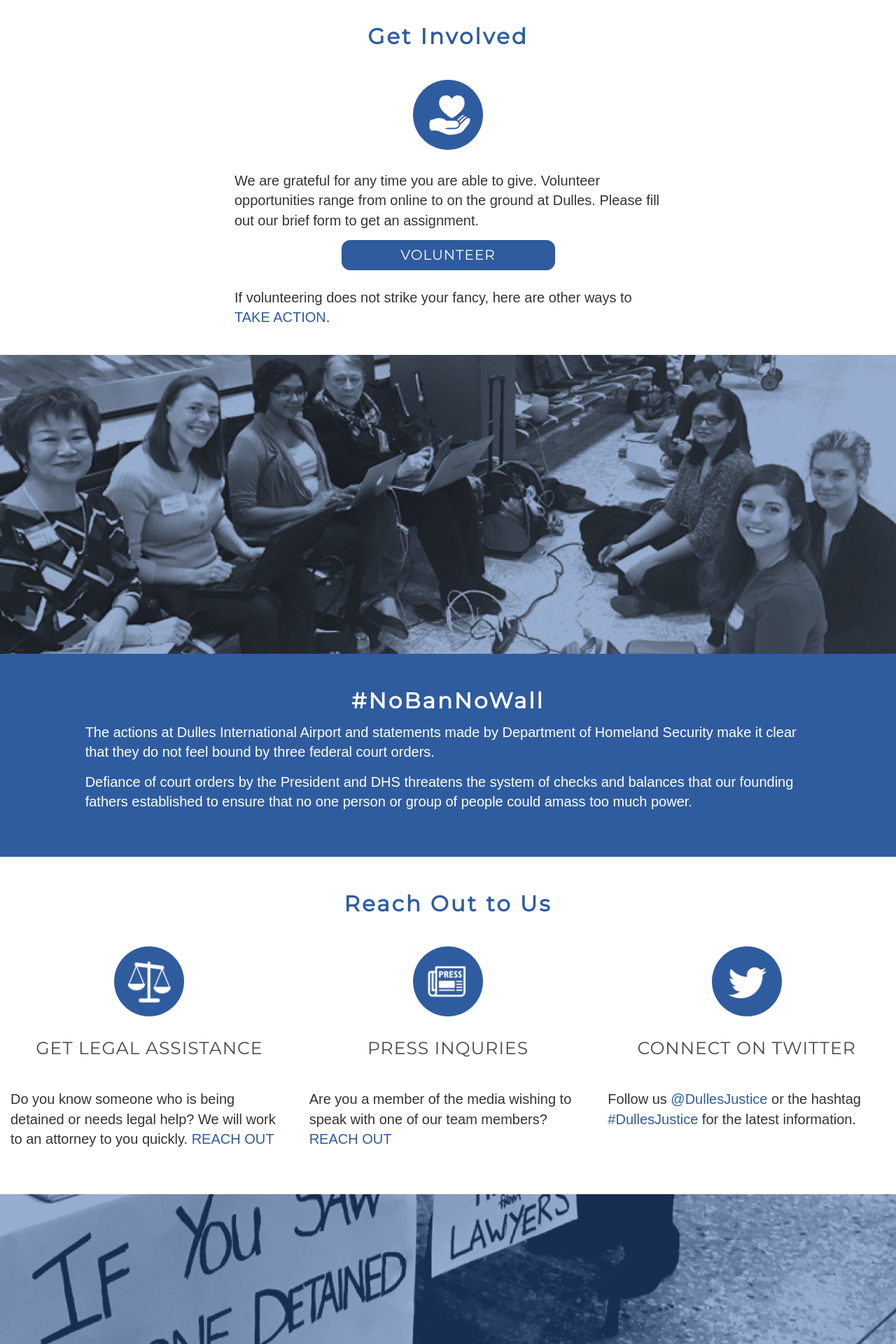
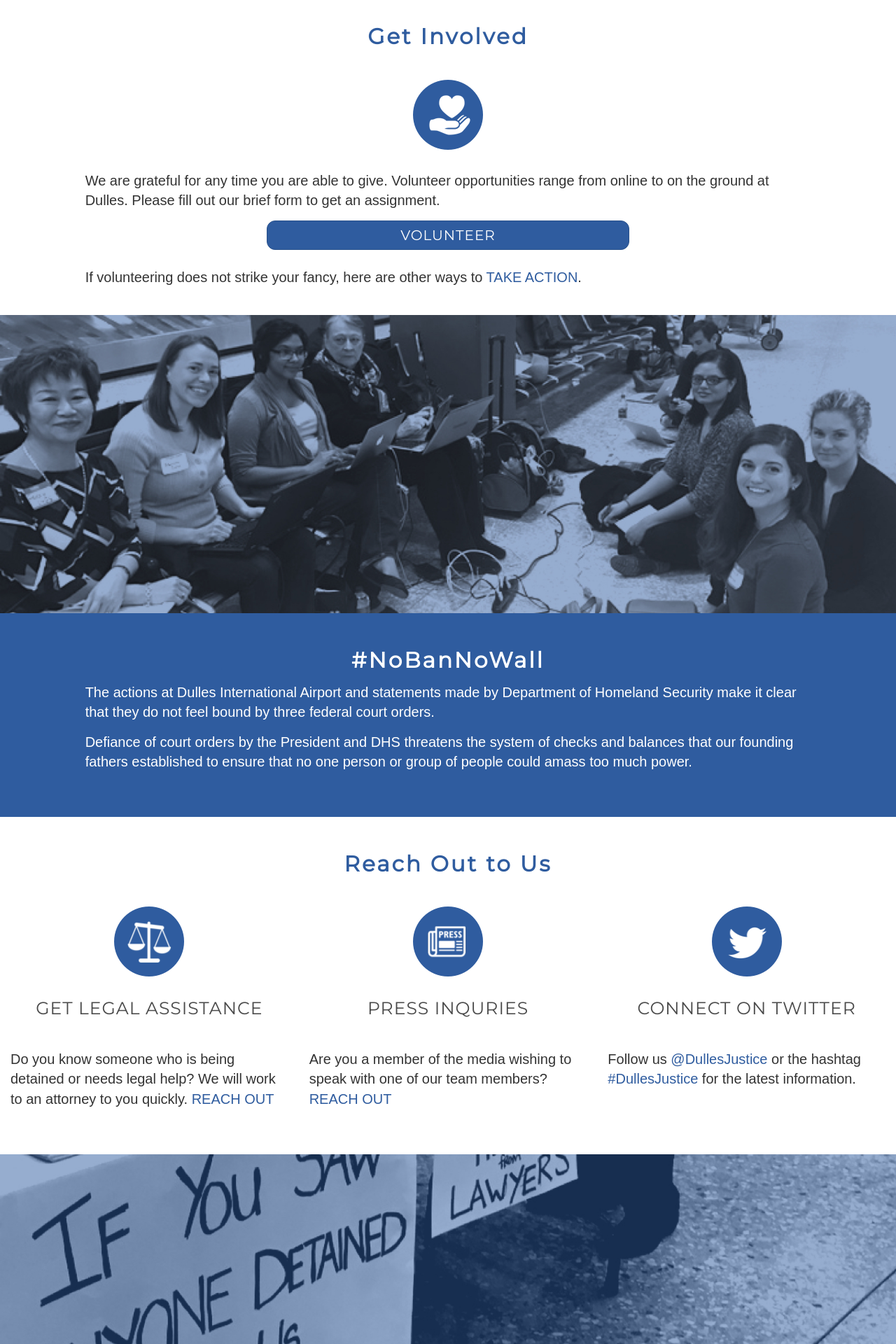
Before and after one commit to dullesjustice/site, a Jekyll site: the page built from index.md, in a window 1280 px wide. Shown: the part 1054-2974 px from the top of the page at 70% size. Built offline with Jekyll 4.4.1, drawn with Linux system fonts in a browser that asks for light colours; some web fonts are replaced.

Commit message:
Revert "adjust volunteer section spacing"
This reverts commit 30110dc76832b47a80eebe997809a1db6dd6c771.

```diff
--- a/index.md
+++ b/index.md
@@ -20,7 +20,7 @@ permalink: /
     <div class="col-sm-10 col-sm-offset-1"><h2>Get Involved</h2></div>
   </div>
   <div class="row getinvolved">
-    <div class="col-sm-6 col-sm-offset-3 col-xs-10 col-xs-offset-1">
+    <div class="col-sm-10 col-sm-offset-1 col-xs-12">
       <img class="centered" src="{{ site.baseurl }}/images/Icon-Volunteer.png" />
       <p>
         We are grateful for any time you are able to give. Volunteer opportunities range from online to on the ground at Dulles. Please fill out our brief form to get an assignment.
@@ -29,7 +29,7 @@ permalink: /
     </div>
   </div>
   <div class="row pad25">
-    <div class="col-sm-6 col-sm-offset-3 col-xs-10 col-xs-offset-1">
+    <div class="col-sm-10 col-sm-offset-1 col-xs-12">
       <p>If volunteering does not strike your fancy, here are other ways to <a href="{{ site.baseurl }}/action/">TAKE ACTION</a>.</p>
     </div>
   </div>
```
